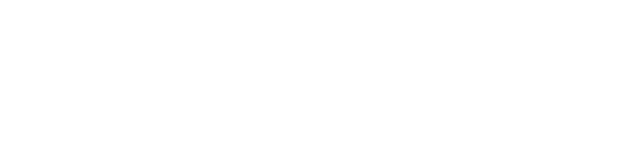
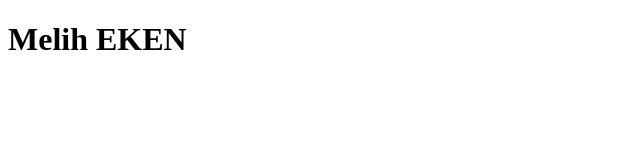
Before and after one commit to Codekod/Proje4, a plain HTML site: page index.html in a window 1280 px wide. Shown: the whole page, without its empty margins (0-640 px from the left). Drawn offline with Linux system fonts and the light colour scheme.

Commit message:
index.html düzenlendi

```diff
--- a/index.html
+++ b/index.html
@@ -8,7 +8,7 @@
 </head>
 
 <body>
-
+    <h1>Melih EKEN</h1>
 </body>
 
 </html>
```
